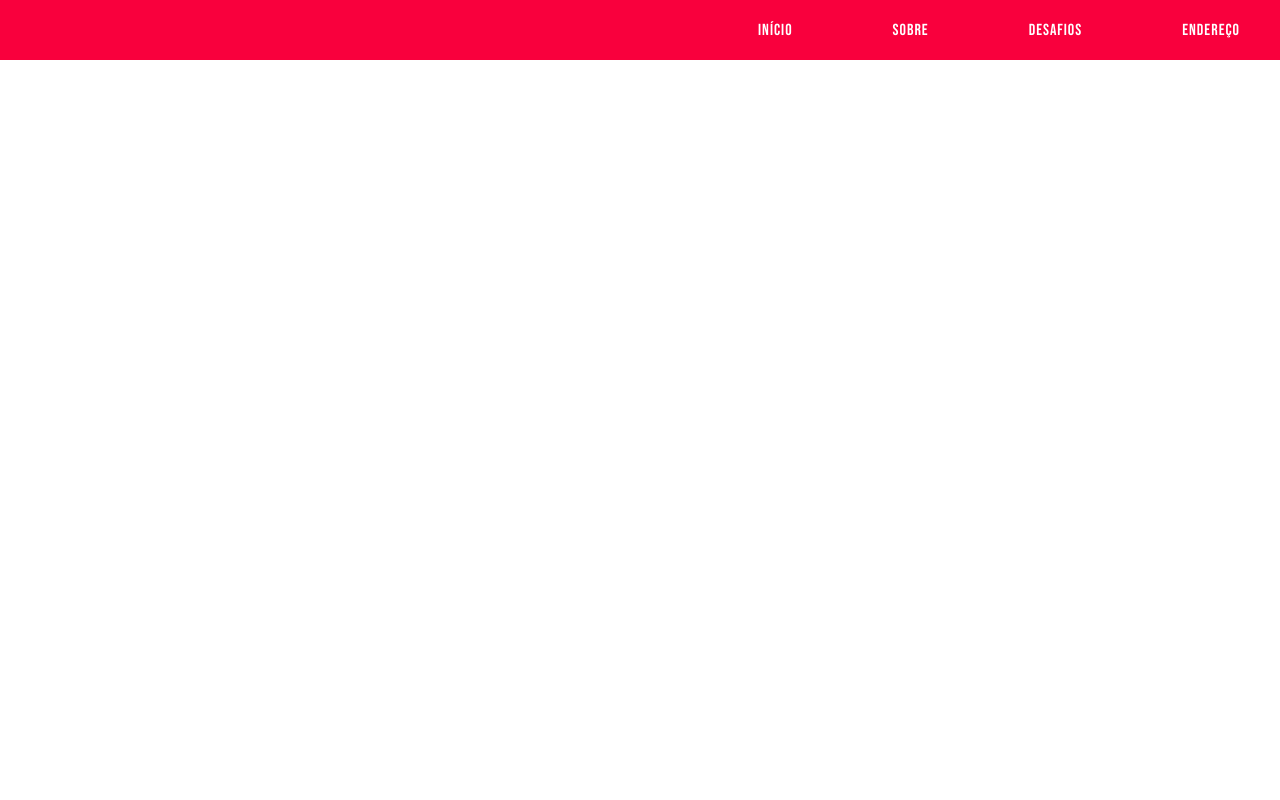
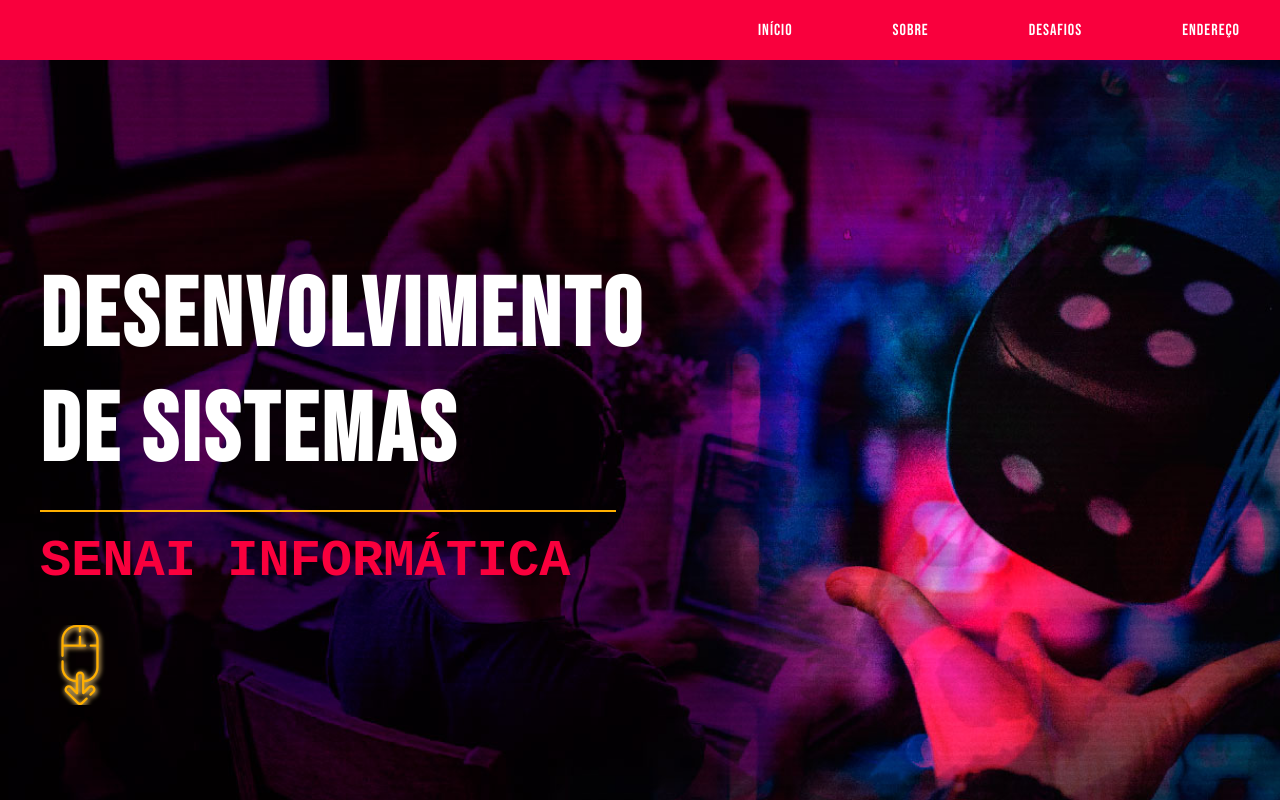
Before and after one commit to MatheusMacedoDev/landing-page-development, a plain HTML site: page index.html in a window 1280 px wide. Drawn offline with Linux system fonts and the light colour scheme.

Commit message:
Adding  banner section to main content

```diff
--- a/css/style.css
+++ b/css/style.css
@@ -50,3 +50,46 @@
 .navigator a:hover {
     text-shadow: 2px 2px 5px rgba(0, 0, 0, 0.3);
 }
+
+/* Content */
+
+/* Banner */
+
+.content .banner {
+    height: 740px;
+    background-image: url(../assets/images/banner_background.png);
+    background-repeat: no-repeat;
+    background-size: cover;
+    color: #fff;
+}
+
+.content .banner .banner-content {
+    padding-top: 200px;
+    padding-bottom: 62px;
+    width: 48%;
+}
+
+.content .banner .banner-content h1 {
+    font-family: "Bebas-Neue";
+    font-size: 96px;
+    letter-spacing: 4px;
+    text-transform: uppercase;
+}
+
+.content .banner .banner-content h2 {
+    font-family: 'Courier New', Courier, monospace;
+    font-size: 52px;
+    font-weight: bold;
+    text-transform: uppercase;
+    color: #F9003D;
+}
+
+.content .banner .banner-content hr {
+    margin: 20px 0;
+    border: 1px solid #FFAF00;
+    width: 100%;
+}
+
+.content .banner .banner-content #mouse-image {
+    margin-top: 30px;
+}
--- a/index.html
+++ b/index.html
@@ -18,9 +18,16 @@
             </nav>
         </div>
     </header>
-    <main>
+    <main class="content">
         <section class="banner">
-
+            <div class="container-grid">
+                <article class="banner-content">
+                    <h1>Desenvolvimento de sistemas</h1>
+                    <hr>
+                    <h2>Senai informática</h2>
+                    <img id="mouse-image" src="/assets/images/mouse-down.svg" alt="Mouse">
+                </article>
+            </div>
         </section>
         <section class="about">
 
```
Also changed, not shown: assets/images/banner_background.png (added), assets/images/mouse-down.svg (added).
